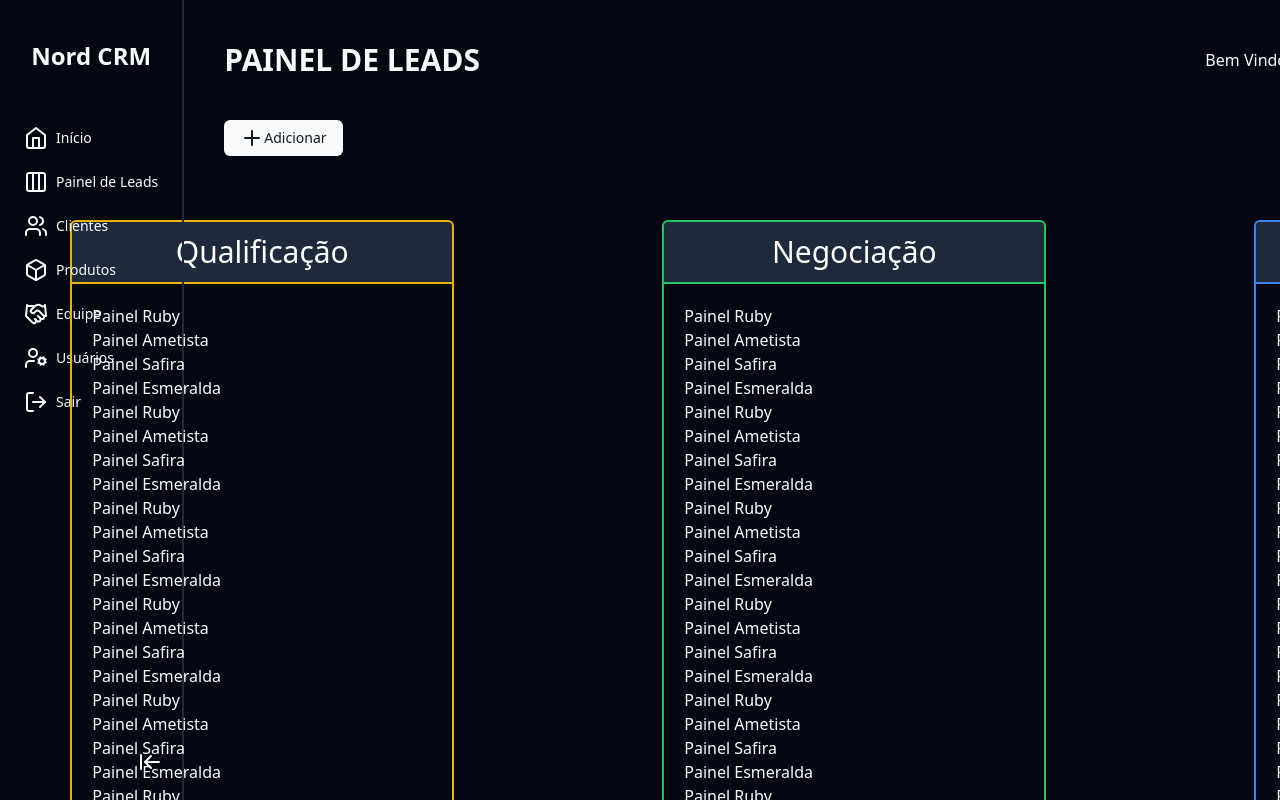
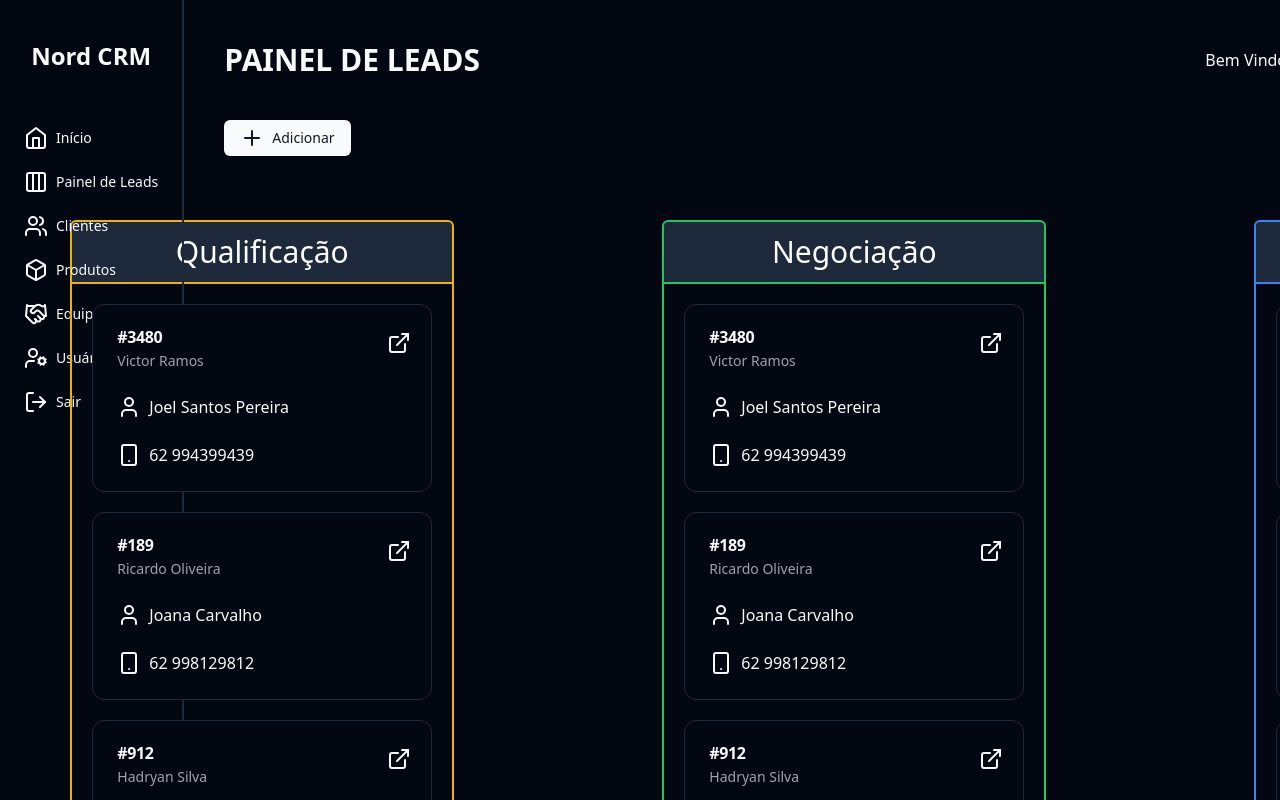
Before and after one commit to JA-Lourenco/NordCRM, a React (Vite) app: page /panel in a window 1280 px wide. Shown: the top 800 px of the page. Built offline with nearby package versions, Linux system fonts and the light colour scheme.

Commit message:
styles: lead panel styles

```diff
--- /dev/null
+++ b/src/components/ModalForm/index.tsx
@@ -0,0 +1,90 @@
+import { Save } from "lucide-react";
+import { Button } from "../ui/button";
+import {
+	Dialog,
+	DialogContent,
+	DialogDescription,
+	DialogFooter,
+	DialogTitle,
+	DialogTrigger,
+} from "../ui/dialog";
+import { Form } from "../ui/form";
+import { Input } from "../ui/input";
+import { Label } from "../ui/label";
+import { useForm } from "react-hook-form";
+import { z } from "zod";
+
+interface ModalFormProps {
+	children: React.ReactNode;
+	title?: string;
+	description?: string;
+	client?: string;
+	phone?: string;
+}
+
+const leadFormSchema = z.object({
+	client: z.string(),
+	phone: z.string(),
+});
+
+type LeadFormType = z.infer<typeof leadFormSchema>;
+
+export function ModalForm({
+	children,
+	title,
+	description,
+	client,
+	phone,
+}: ModalFormProps) {
+	const form = useForm<LeadFormType>();
+	const { register, handleSubmit } = form;
+
+	function submit(data: LeadFormType) {
+		console.log("daaaaaaata --->", data);
+	}
+
+	return (
+		<Dialog>
+			<DialogTrigger asChild>{children}</DialogTrigger>
+
+			<DialogContent>
+				<DialogTitle>{title && title}</DialogTitle>
+				<DialogDescription>{description && description}</DialogDescription>
+
+				<Form {...form}>
+					<form onSubmit={handleSubmit(submit)} className="flex flex-col gap-5">
+						<div>
+							<Label htmlFor="client">Cliente</Label>
+							<Input
+								id="client"
+								type="text"
+								defaultValue={client && client}
+								{...register("client")}
+							/>
+						</div>
+
+						<div>
+							<Label htmlFor="phone">Telefone</Label>
+							<Input
+								id="phone"
+								type="text"
+								defaultValue={phone && phone}
+								{...register("phone")}
+							/>
+						</div>
+
+						<Button type="submit">
+							<Save className="mr-2" />
+							Salvar
+						</Button>
+					</form>
+				</Form>
+
+				<DialogFooter>
+					<Button>Negociação</Button>
+					<Button>Finalizado</Button>
+				</DialogFooter>
+			</DialogContent>
+		</Dialog>
+	);
+}
--- /dev/null
+++ b/src/components/ui/card.tsx
@@ -0,0 +1,83 @@
+import * as React from "react";
+
+import { cn } from "@/lib/utils";
+
+const Card = React.forwardRef<
+	HTMLDivElement,
+	React.HTMLAttributes<HTMLDivElement>
+>(({ className, ...props }, ref) => (
+	<div
+		ref={ref}
+		className={cn(
+			"rounded-xl border bg-card text-card-foreground shadow",
+			className
+		)}
+		{...props}
+	/>
+));
+Card.displayName = "Card";
+
+const CardHeader = React.forwardRef<
+	HTMLDivElement,
+	React.HTMLAttributes<HTMLDivElement>
+>(({ className, ...props }, ref) => (
+	<div
+		ref={ref}
+		className={cn("flex flex-col space-y-1.5 p-6", className)}
+		{...props}
+	/>
+));
+CardHeader.displayName = "CardHeader";
+
+const CardTitle = React.forwardRef<
+	HTMLParagraphElement,
+	React.HTMLAttributes<HTMLHeadingElement>
+>(({ className, ...props }, ref) => (
+	<h3
+		ref={ref}
+		className={cn("font-semibold leading-none tracking-tight", className)}
+		{...props}
+	/>
+));
+CardTitle.displayName = "CardTitle";
+
+const CardDescription = React.forwardRef<
+	HTMLParagraphElement,
+	React.HTMLAttributes<HTMLParagraphElement>
+>(({ className, ...props }, ref) => (
+	<p
+		ref={ref}
+		className={cn("text-sm text-muted-foreground", className)}
+		{...props}
+	/>
+));
+CardDescription.displayName = "CardDescription";
+
+const CardContent = React.forwardRef<
+	HTMLDivElement,
+	React.HTMLAttributes<HTMLDivElement>
+>(({ className, ...props }, ref) => (
+	<div ref={ref} className={cn("p-6 pt-0", className)} {...props} />
+));
+CardContent.displayName = "CardContent";
+
+const CardFooter = React.forwardRef<
+	HTMLDivElement,
+	React.HTMLAttributes<HTMLDivElement>
+>(({ className, ...props }, ref) => (
+	<div
+		ref={ref}
+		className={cn("flex items-center p-6 pt-0", className)}
+		{...props}
+	/>
+));
+CardFooter.displayName = "CardFooter";
+
+export {
+	Card,
+	CardHeader,
+	CardFooter,
+	CardTitle,
+	CardDescription,
+	CardContent,
+};
--- /dev/null
+++ b/src/pages/CustomerDetails/index.tsx
@@ -0,0 +1,3 @@
+export function CustomerDetails() {
+	return <></>;
+}
--- a/src/pages/Panel.tsx
+++ b/src/pages/Panel.tsx
@@ -1,4 +1,6 @@
 import { Button } from "@/components/ui/button";
+import { ScrollArea } from "@/components/ui/scroll-area";
+
 import {
 	Select,
 	SelectContent,
@@ -10,25 +12,56 @@ import {
 import {
 	Dialog,
 	DialogContent,
-	DialogDescription,
-	DialogFooter,
-	DialogHeader,
 	DialogTitle,
 	DialogTrigger,
 } from "@/components/ui/dialog";
+import {
+	Card,
+	CardContent,
+	CardDescription,
+	CardFooter,
+	CardHeader,
+	CardTitle,
+} from "@/components/ui/card";
+import { ModalForm } from "@/components/ModalForm";
 
-import { Plus } from "lucide-react";
-import { ScrollArea } from "@/components/ui/scroll-area";
+import { ExternalLink, Plus, Smartphone, User } from "lucide-react";
 
 export function Panel() {
+	const leads = [
+		{
+			idLead: "#3480",
+			client: "Joel Santos Pereira",
+			phone: "62 994399439",
+			owner: "Victor Ramos",
+		},
+		{
+			idLead: "#189",
+			client: "Joana Carvalho",
+			phone: "62 998129812",
+			owner: "Ricardo Oliveira",
+		},
+		{
+			idLead: "#912",
+			client: "Múltipla Transportes",
+			phone: "62 998709870",
+			owner: "Hadryan Silva",
+		},
+		{
+			idLead: "#45",
+			client: "FA Distribuidora",
+			phone: "62 990349034",
+			owner: "Daniel Miranda",
+		},
+	];
+
 	const panels = [
-		{
-			id: "PR1",
-			name: "Painel Ruby",
-		},
-		{ id: "PA1", name: "Painel Ametista" },
-		{ id: "PS1", name: "Painel Safira" },
-		{ id: "PE1", name: "Painel Esmeralda" },
+		{ id: 1, name: "Ametista" },
+		{ id: 2, name: "Rubi" },
+		{ id: 3, name: "Esmeralda" },
+		{ id: 4, name: "Safira" },
+		{ id: 5, name: "Ônix" },
+		{ id: 6, name: "Âmbar" },
 	];
 
 	function PanelSelect() {
@@ -40,7 +73,7 @@ export function Panel() {
 				<SelectContent>
 					<SelectGroup>
 						{panels.map(({ id, name }) => (
-							<SelectItem value={id} key={id}>
+							<SelectItem value={name} key={id}>
 								{name}
 							</SelectItem>
 						))}
@@ -50,13 +83,45 @@ export function Panel() {
 		);
 	}
 
+	function LeadGenerator() {
+		return leads.map(({ idLead, client, phone, owner }) => (
+			<Card className="mb-5" key={idLead}>
+				<CardHeader className="relative">
+					<CardTitle>{idLead}</CardTitle>
+					<CardDescription>{owner}</CardDescription>
+
+					<ModalForm
+						title={idLead}
+						description={owner}
+						client={client}
+						phone={phone}
+					>
+						<ExternalLink className="absolute top-5 right-5 hover:cursor-pointer" />
+					</ModalForm>
+				</CardHeader>
+
+				<CardContent>
+					<p className="flex items-center gap-2">
+						<User /> {client}
+					</p>
+				</CardContent>
+
+				<CardFooter>
+					<p className="flex items-center gap-2">
+						<Smartphone /> {phone}
+					</p>
+				</CardFooter>
+			</Card>
+		));
+	}
+
 	return (
 		<>
 			<div className="flex items-center justify-between">
 				<Dialog>
 					<DialogTrigger asChild>
 						<Button>
-							<Plus /> Adicionar
+							<Plus className="mr-2" /> Adicionar
 						</Button>
 					</DialogTrigger>
 
@@ -75,51 +140,7 @@ export function Panel() {
 					</h3>
 
 					<ScrollArea className="h-full w-96 p-5 border-2 border-yellow-500 border-t-0 rounded-b-md">
-						{panels.map(({ id, name }) => (
-							<div key={id}>{name}</div>
-						))}
-						{panels.map(({ id, name }) => (
-							<div key={id}>{name}</div>
-						))}
-						{panels.map(({ id, name }) => (
-							<div key={id}>{name}</div>
-						))}
-						{panels.map(({ id, name }) => (
-							<div key={id}>{name}</div>
-						))}
-						{panels.map(({ id, name }) => (
-							<div key={id}>{name}</div>
-						))}
-						{panels.map(({ id, name }) => (
-							<div key={id}>{name}</div>
-						))}
-						{panels.map(({ id, name }) => (
-							<div key={id}>{name}</div>
-						))}
-						{panels.map(({ id, name }) => (
-							<div key={id}>{name}</div>
-						))}
-						{panels.map(({ id, name }) => (
-							<div key={id}>{name}</div>
-						))}
-						{panels.map(({ id, name }) => (
-							<div key={id}>{name}</div>
-						))}
-						{panels.map(({ id, name }) => (
-							<div key={id}>{name}</div>
-						))}
-						{panels.map(({ id, name }) => (
-							<div key={id}>{name}</div>
-						))}
-						{panels.map(({ id, name }) => (
-							<div key={id}>{name}</div>
-						))}
-						{panels.map(({ id, name }) => (
-							<div key={id}>{name}</div>
-						))}
-						{panels.map(({ id, name }) => (
-							<div key={id}>{name}</div>
-						))}
+						<LeadGenerator />
 					</ScrollArea>
 				</section>
 
@@ -129,51 +150,7 @@ export function Panel() {
 					</h3>
 
 					<ScrollArea className="h-full w-96 p-5 border-2 border-green-500 border-t-0 rounded-b-md">
-						{panels.map(({ id, name }) => (
-							<div key={id}>{name}</div>
-						))}
-						{panels.map(({ id, name }) => (
-							<div key={id}>{name}</div>
-						))}
-						{panels.map(({ id, name }) => (
-							<div key={id}>{name}</div>
-						))}
-						{panels.map(({ id, name }) => (
-							<div key={id}>{name}</div>
-						))}
-						{panels.map(({ id, name }) => (
-							<div key={id}>{name}</div>
-						))}
-						{panels.map(({ id, name }) => (
-							<div key={id}>{name}</div>
-						))}
-						{panels.map(({ id, name }) => (
-							<div key={id}>{name}</div>
-						))}
-						{panels.map(({ id, name }) => (
-							<div key={id}>{name}</div>
-						))}
-						{panels.map(({ id, name }) => (
-							<div key={id}>{name}</div>
-						))}
-						{panels.map(({ id, name }) => (
-							<div key={id}>{name}</div>
-						))}
-						{panels.map(({ id, name }) => (
-							<div key={id}>{name}</div>
-						))}
-						{panels.map(({ id, name }) => (
-							<div key={id}>{name}</div>
-						))}
-						{panels.map(({ id, name }) => (
-							<div key={id}>{name}</div>
-						))}
-						{panels.map(({ id, name }) => (
-							<div key={id}>{name}</div>
-						))}
-						{panels.map(({ id, name }) => (
-							<div key={id}>{name}</div>
-						))}
+						<LeadGenerator />
 					</ScrollArea>
 				</section>
 
@@ -183,51 +160,7 @@ export function Panel() {
 					</h3>
 
 					<ScrollArea className="h-full w-96 p-5 border-2 border-blue-500 border-t-0 rounded-b-md">
-						{panels.map(({ id, name }) => (
-							<div key={id}>{name}</div>
-						))}
-						{panels.map(({ id, name }) => (
-							<div key={id}>{name}</div>
-						))}
-						{panels.map(({ id, name }) => (
-							<div key={id}>{name}</div>
-						))}
-						{panels.map(({ id, name }) => (
-							<div key={id}>{name}</div>
-						))}
-						{panels.map(({ id, name }) => (
-							<div key={id}>{name}</div>
-						))}
-						{panels.map(({ id, name }) => (
-							<div key={id}>{name}</div>
-						))}
-						{panels.map(({ id, name }) => (
-							<div key={id}>{name}</div>
-						))}
-						{panels.map(({ id, name }) => (
-							<div key={id}>{name}</div>
-						))}
-						{panels.map(({ id, name }) => (
-							<div key={id}>{name}</div>
-						))}
-						{panels.map(({ id, name }) => (
-							<div key={id}>{name}</div>
-						))}
-						{panels.map(({ id, name }) => (
-							<div key={id}>{name}</div>
-						))}
-						{panels.map(({ id, name }) => (
-							<div key={id}>{name}</div>
-						))}
-						{panels.map(({ id, name }) => (
-							<div key={id}>{name}</div>
-						))}
-						{panels.map(({ id, name }) => (
-							<div key={id}>{name}</div>
-						))}
-						{panels.map(({ id, name }) => (
-							<div key={id}>{name}</div>
-						))}
+						<LeadGenerator />
 					</ScrollArea>
 				</section>
 			</section>
--- a/src/routes/root.tsx
+++ b/src/routes/root.tsx
@@ -7,6 +7,7 @@ import { Customers } from "@/pages/Customers";
 import { Products } from "@/pages/Products";
 import { Teams } from "@/pages/Teams";
 import { Users } from "@/pages/Users";
+import { CustomerDetails } from "@/pages/CustomerDetails";
 import { ErrorPage } from "@/pages/ErrorPage";
 
 import { Layout } from "@/layout";
@@ -43,7 +44,7 @@ export const router = createBrowserRouter([
 			},
 			{
 				path: "/customers/:id",
-				element: <h1>TESTE CLIENTES</h1>,
+				element: <CustomerDetails />,
 			},
 		],
 	},
```
